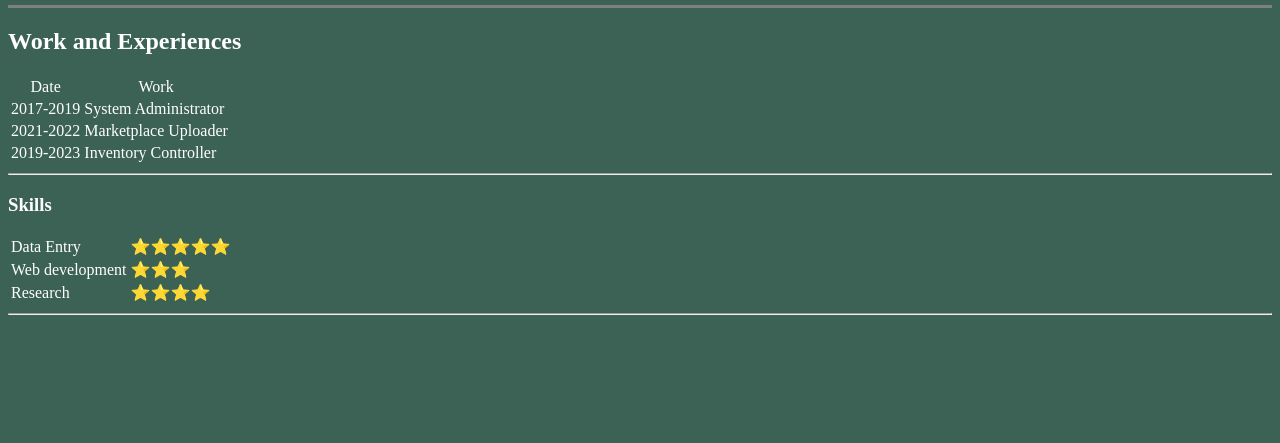
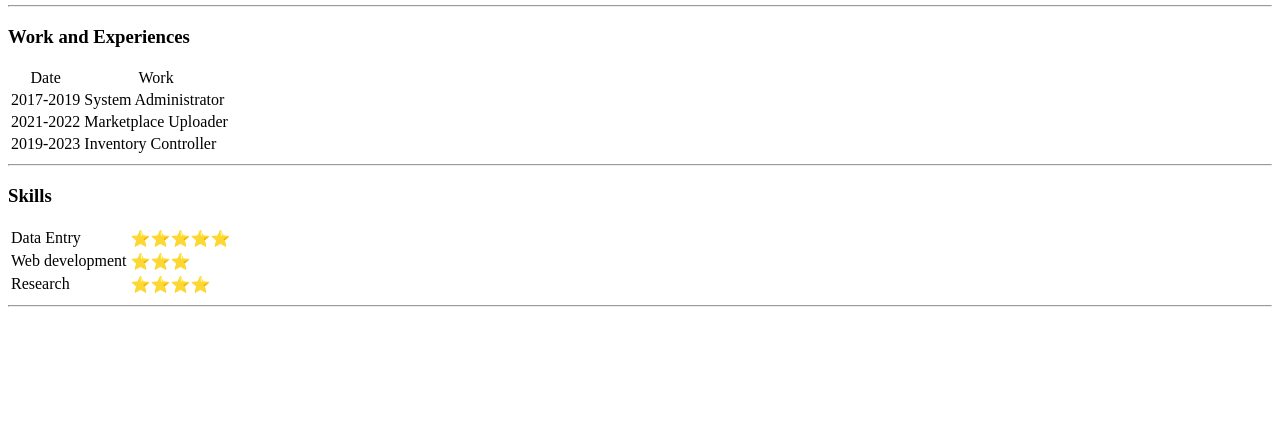
Before and after one commit to Accee/cv, a plain HTML site: page index.html in a window 1280 px wide. Shown: the part 357-800 px from the top of the page. Drawn offline with Linux system fonts and the light colour scheme; a script that the page names is missing.

Commit message:
Update index.html

```diff
--- a/index.html
+++ b/index.html
@@ -4,17 +4,10 @@
     <meta charset="UTF-8">
     <meta name="viewport" content="width=device-width, initial-scale=1.0">
     <meta http-equiv="X-UA-Compatible" content="ie=edge">
-    <title>My Resume</title>
-    <link rel="stylesheet" href="./style.css">
-    <link rel="icon" href="./favicon.ico" type="image/x-icon">
-    <style>
-
-        body{
-
-        }
-    </style>
+    <title>Ace's Personal Site</title>
+    <link rel="stylesheet" href="/css/styles.css">
   </head>
-  <body style="background-color: #3C6255; color: white;">
+  <body>
     <main>
         <table cellspacing="20">
             <tr>
@@ -29,8 +22,8 @@
             </tr>
         </table>
 
-        <hr size="3" noshade="">
-        <h2>Work and Experiences</h2>
+        <hr>
+        <h3>Work and Experiences</h2>
         <table>
             <thead align="center">
                 <tr>
```
